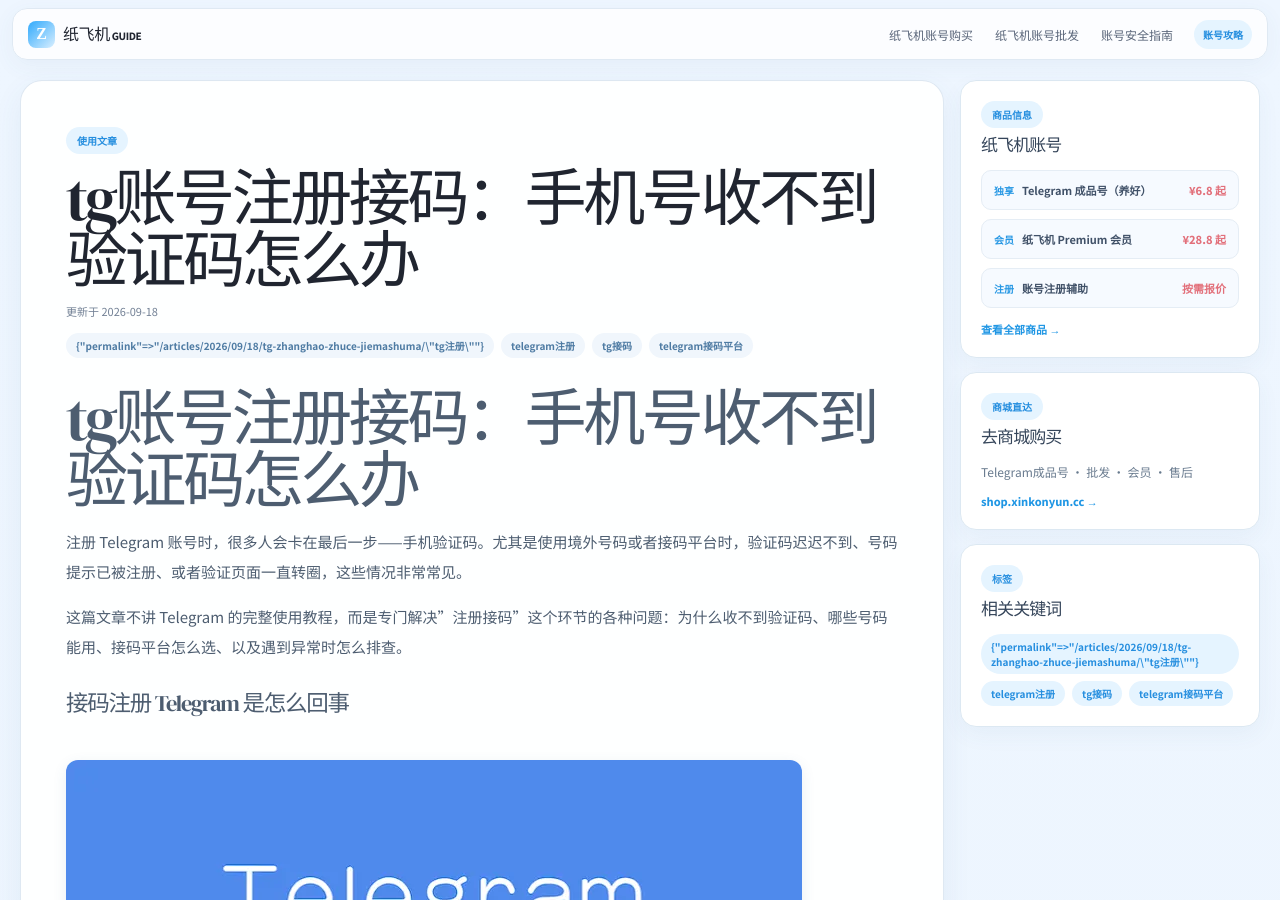
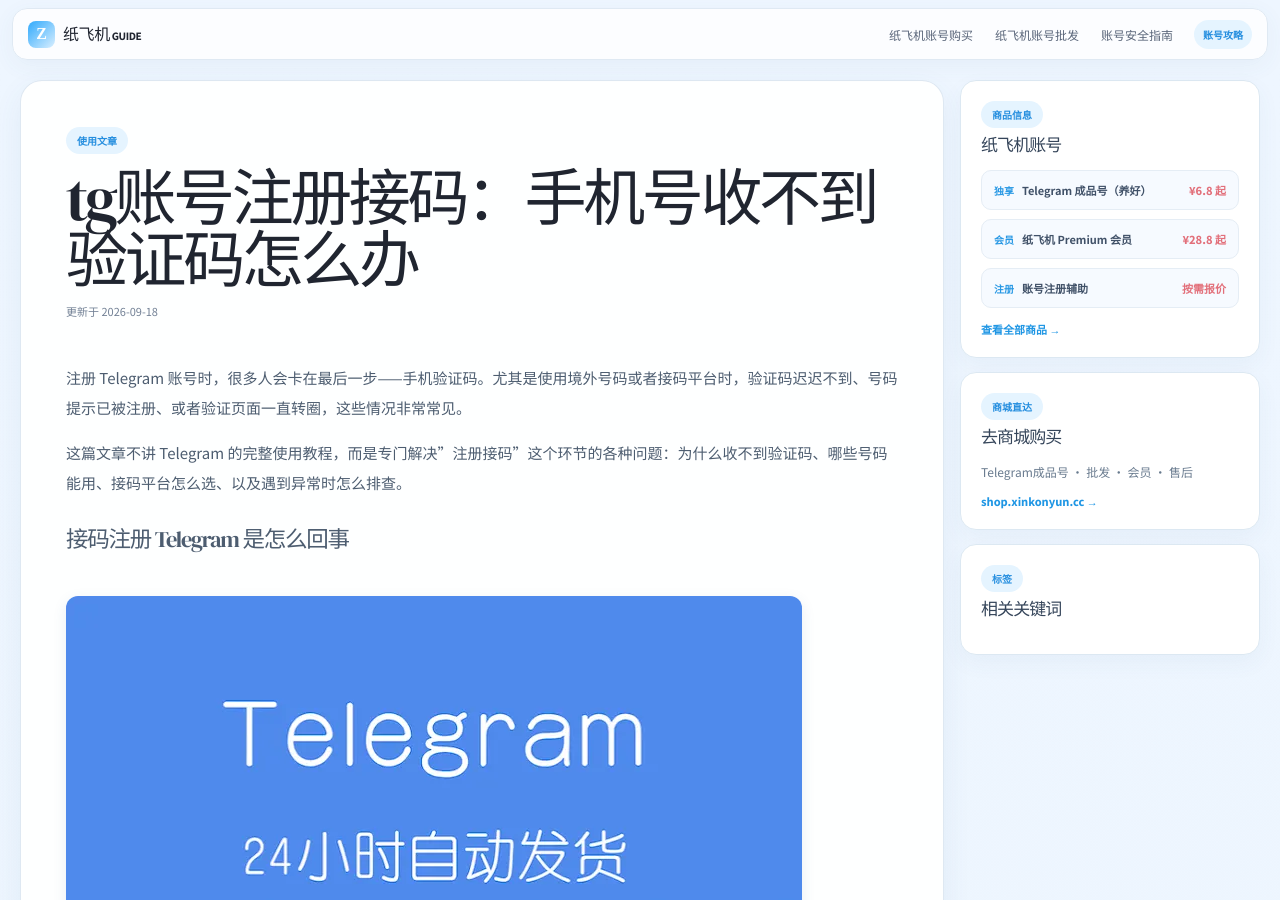
Before and after one commit to zhifejizhanghao/zhifejizhanghao.github.io, a Jekyll site: the page built from _posts/2026-09-18-tg-zhanghao-zhuce-jiemashuma.md, in a window 1280 px wide and 900 px high. Built offline with Jekyll 4.4.1, drawn with Linux system fonts in a browser that asks for light colours.

Commit message:
fix YAML and H1: 2026-09-18-tg-zhanghao-zhuce-jiemashuma.md

```diff
--- a/_posts/2026-09-18-tg-zhanghao-zhuce-jiemashuma.md
+++ b/_posts/2026-09-18-tg-zhanghao-zhuce-jiemashuma.md
@@ -3,11 +3,9 @@ layout: post
 category: 使用文章
 title: tg账号注册接码：手机号收不到验证码怎么办
 description: tg账号注册接码：手机号收不到验证码怎么办
-tags: [
-permalink: /articles/2026/09/18/tg-zhanghao-zhuce-jiemashuma/"tg注册", "telegram注册", "tg接码", "telegram接码平台"]
+permalink: /articles/tg-zhanghao-zhuce-jiemashuma/
+tags: []
 ---
-
-# tg账号注册接码：手机号收不到验证码怎么办
 
 注册 Telegram 账号时，很多人会卡在最后一步——手机验证码。尤其是使用境外号码或者接码平台时，验证码迟迟不到、号码提示已被注册、或者验证页面一直转圈，这些情况非常常见。
 
```
